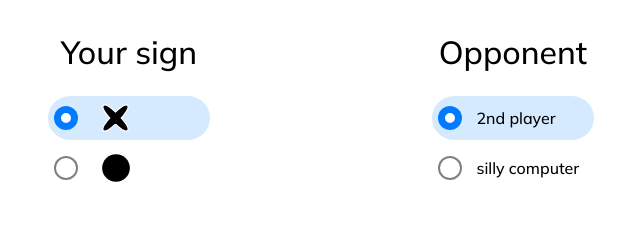
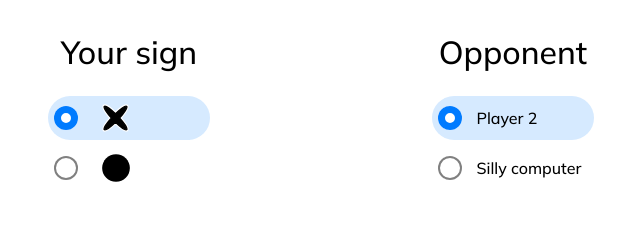
Before and after one commit to mRzadzinski/tic-tac-toe, a plain HTML site: page index.html in a window 1280 px wide. Shown: the top 225 px of the page, 319-959 px from the left. Drawn offline with Linux system fonts and the light colour scheme.

Commit message:
Update opponent names

```diff
--- a/index.html
+++ b/index.html
@@ -38,11 +38,11 @@
           <form>
             <label>
               <input id="2-players" type="radio" name="radio" checked/>
-              <span>&nbsp 2nd player</span>
+              <span>&nbsp Player 2</span>
             </label>
             <label>
               <input id="computer" type="radio" name="radio"/>
-              <span>&nbsp silly computer</span>
+              <span>&nbsp Silly computer</span>
             </label>
           </form>
         </div>
```
Also changed, not shown: img/screenshot.png.
